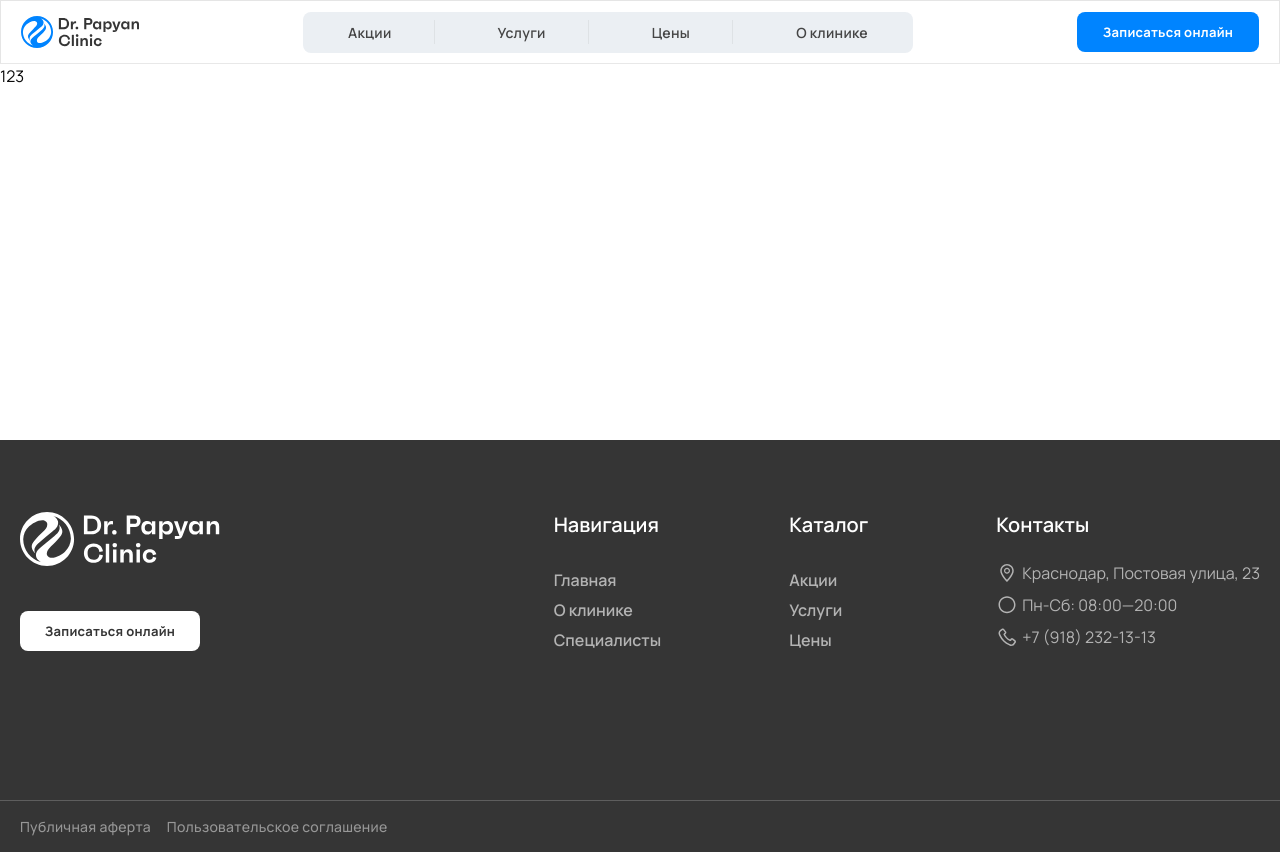
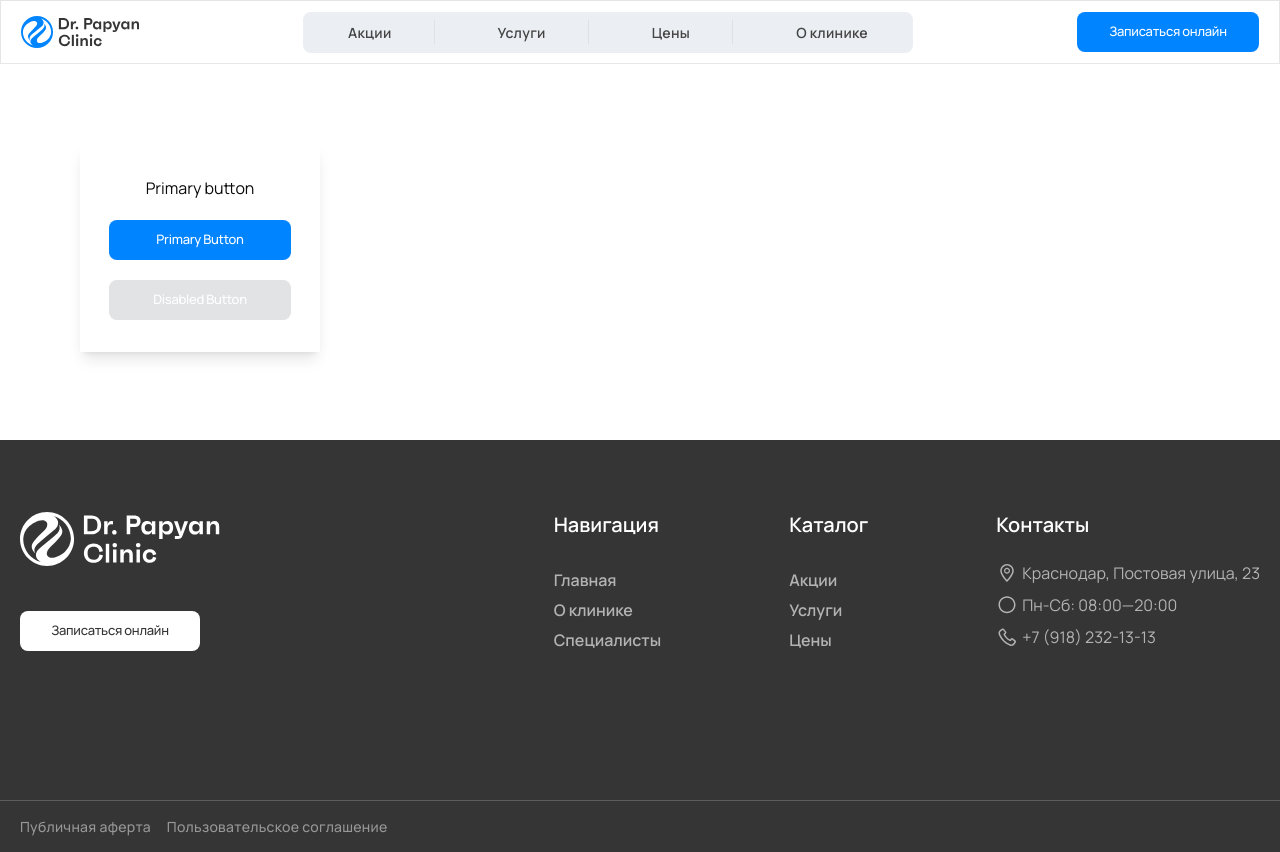
Before and after one commit to Vadim4ick/papyan, a Next.js app: page / in a window 1280 px wide. Built offline with nearby package versions, Linux system fonts and the light colour scheme.

Commit message:
UI: Primary button styles

```diff
--- a/src/app/globals.css
+++ b/src/app/globals.css
@@ -17,9 +17,9 @@ body {
     --card-foreground: 0 0% 3.9%;
     --popover: 0 0% 100%;
     --popover-foreground: 0 0% 3.9%;
-    --primary: 0 0% 9%;
-    --primary-foreground: 0 0% 98%;
-    --secondary: 0 0% 96.1%;
+    --primary: 209 100% 50%;
+    --primary-foreground: 0 0% 100%;
+    --secondary: 0 0% 0%;
     --secondary-foreground: 0 0% 9%;
     --muted: 0 0% 96.1%;
     --muted-foreground: 0 0% 45.1%;
--- a/src/app/page.tsx
+++ b/src/app/page.tsx
@@ -1,3 +1,17 @@
+import { Button } from "@/components/ui/button";
+
 export default function Home() {
-  return <div>123</div>;
+  return (
+    <div className="h-full my-auto p-20 ">
+      <div className="flex flex-col items-center p-8 gap-5 w-60 shadow-lg">
+        <h1>Primary button</h1>
+        <Button variant="default" size="default">
+          Primary Button
+        </Button>
+        <Button variant="default" size="default" disabled>
+          Disabled Button
+        </Button>
+      </div>
+    </div>
+  );
 }
--- a/src/components/ui/button.tsx
+++ b/src/components/ui/button.tsx
@@ -5,19 +5,43 @@ import { cva, type VariantProps } from "class-variance-authority";
 import { cn } from "@/shared/lib/utils";
 
 const buttonVariants = cva(
-  "inline-flex items-center justify-center gap-2 whitespace-nowrap rounded-[8px] font-medium transition-colors",
+  "inline-flex items-center justify-center whitespace-nowrap rounded-[8px] text-[13px] tracking-tight font-medium disabled:pointer-events-none ",
   {
     variants: {
       variant: {
-        default:
-          "bg-[#0084FF] text-white text-[13px] leading-[18px] font-[700] tracking-[0.26px]",
+        default: `
+          h-[40px] w-[182px]
+          bg-primary text-primary-foreground
+          transition-[font-size,background-color]
+          duration-500 ease-out
+          hover:bg-[#E2F1FF] hover:text-primary hove:border hover:border-[#0084FF] hover:border-[1px]
+          active:border active:border-[#0084FF] active:text-[12px] active:delay-[10ms]
+          disabled:bg-[#E1E3E5] disabled:border-transparent
+        `,
+        // остальные варианты остаются неизменными
+        destructive:
+          "bg-destructive text-destructive-foreground hover:bg-destructive/90",
+        outline:
+          "border border-input bg-background hover:bg-accent hover:text-accent-foreground",
+        secondary:
+          "bg-secondary text-secondary-foreground hover:bg-secondary/80",
+        ghost: "hover:bg-accent hover:text-accent-foreground",
+        link: "text-primary underline-offset-4 hover:underline",
+      },
+      size: {
+        default: "h-10 px-4 py-2",
+        sm: "h-9 rounded-md px-3",
+        lg: "h-11 rounded-md px-8",
+        icon: "h-10 w-10",
       },
     },
     defaultVariants: {
       variant: "default",
+      size: "default",
     },
   }
-);
+)
+
 
 export interface ButtonProps
   extends React.ButtonHTMLAttributes<HTMLButtonElement>,
--- a/tailwind.config.ts
+++ b/tailwind.config.ts
@@ -55,7 +55,16 @@ const config: Config = {
   			lg: 'var(--radius)',
   			md: 'calc(var(--radius) - 2px)',
   			sm: 'calc(var(--radius) - 4px)'
-  		}
+  		},
+      letterSpacing: {
+        tightest: '-.075em',
+        tighter: '-.05em',
+        tight: '-.02em',
+        normal: '0',
+        wide: '.025em',
+        wider: '.05em',
+        widest: '.1em',
+      }
   	}
   },
   plugins: [require("tailwindcss-animate")],
```
